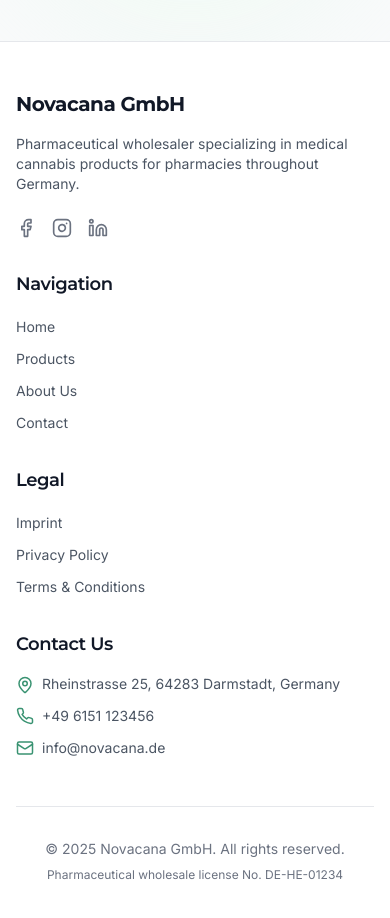
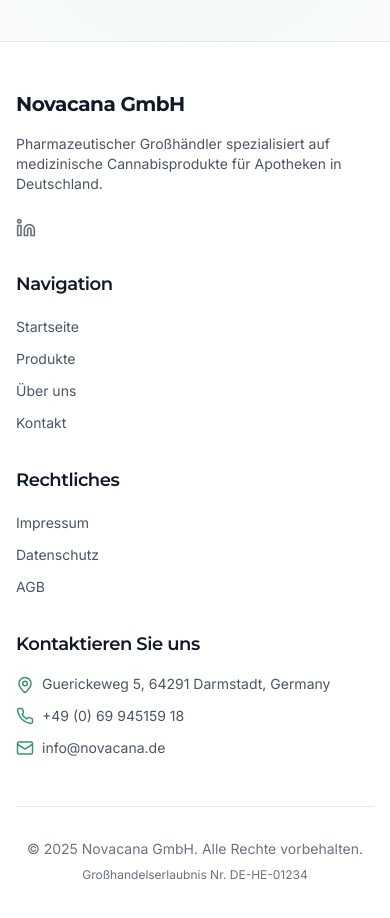
Before and after one commit to Novacana/novacana, a React (Vite) app: page /about in a window 390 px wide. Shown: the part 5040-5958 px from the top of the page. Built offline with nearby package versions, Linux system fonts and the light colour scheme.

Commit message:
Fix: Update contact information
Update contact information in the footer and contact us section with the new address, phone number, and LinkedIn link. Remove Facebook and Instagram links.

```diff
--- a/src/components/home/Contact.tsx
+++ b/src/components/home/Contact.tsx
@@ -9,7 +9,7 @@ import { useLanguage } from "@/contexts/LanguageContext";
 
 const Contact = () => {
   const { toast } = useToast();
-  const { t } = useLanguage();
+  const { t, language } = useLanguage();
   const [formData, setFormData] = useState({
     name: "",
     email: "",
@@ -170,8 +170,8 @@ const Contact = () => {
                   <div>
                     <h4 className="font-semibold text-gray-900 dark:text-white">{t('contact.info.address') || "Adresse"}</h4>
                     <p className="text-gray-600 dark:text-gray-300">
-                      Rheinstrasse 25<br />
-                      64283 Darmstadt<br />
+                      Guerickeweg 5<br />
+                      64291 Darmstadt<br />
                       Deutschland
                     </p>
                   </div>
@@ -182,8 +182,8 @@ const Contact = () => {
                   <div>
                     <h4 className="font-semibold text-gray-900 dark:text-white">{t('contact.info.phone') || "Telefon"}</h4>
                     <p className="text-gray-600 dark:text-gray-300">
-                      <a href="tel:+496151123456" className="hover:text-nova-600 dark:hover:text-nova-400">
-                        +49 6151 123456
+                      <a href="tel:+4969945159180" className="hover:text-nova-600 dark:hover:text-nova-400">
+                        +49 (0) 69 945159 18
                       </a>
                     </p>
                   </div>
--- a/src/components/layout/Footer.tsx
+++ b/src/components/layout/Footer.tsx
@@ -1,9 +1,11 @@
 
 import React from "react";
 import { Link } from "react-router-dom";
-import { Phone, Mail, MapPin, Facebook, Instagram, Linkedin } from "lucide-react";
+import { Phone, Mail, MapPin, Linkedin } from "lucide-react";
+import { useLanguage } from "@/contexts/LanguageContext";
 
 const Footer = () => {
+  const { t, language } = useLanguage();
   const currentYear = new Date().getFullYear();
 
   return (
@@ -14,32 +16,17 @@ const Footer = () => {
           <div className="space-y-4">
             <h3 className="text-xl font-bold text-gray-900 dark:text-white">Novacana GmbH</h3>
             <p className="text-gray-600 dark:text-gray-400 text-sm">
-              Pharmaceutical wholesaler specializing in medical cannabis products for pharmacies throughout Germany.
+              {language === 'de'
+                ? "Pharmazeutischer Großhändler spezialisiert auf medizinische Cannabisprodukte für Apotheken in Deutschland."
+                : "Pharmaceutical wholesaler specializing in medical cannabis products for pharmacies throughout Germany."}
             </p>
             <div className="flex space-x-4 pt-2">
               <a
-                href="https://facebook.com"
+                href="https://www.linkedin.com/company/novacanabrand/"
                 target="_blank"
                 rel="noopener noreferrer"
                 className="text-gray-500 hover:text-nova-500 dark:text-gray-400 dark:hover:text-nova-400 transition-colors"
-              >
-                <Facebook size={20} />
-                <span className="sr-only">Facebook</span>
-              </a>
-              <a
-                href="https://instagram.com"
-                target="_blank"
-                rel="noopener noreferrer"
-                className="text-gray-500 hover:text-nova-500 dark:text-gray-400 dark:hover:text-nova-400 transition-colors"
-              >
-                <Instagram size={20} />
-                <span className="sr-only">Instagram</span>
-              </a>
-              <a
-                href="https://linkedin.com"
-                target="_blank"
-                rel="noopener noreferrer"
-                className="text-gray-500 hover:text-nova-500 dark:text-gray-400 dark:hover:text-nova-400 transition-colors"
+                aria-label="LinkedIn"
               >
                 <Linkedin size={20} />
                 <span className="sr-only">LinkedIn</span>
@@ -49,14 +36,16 @@ const Footer = () => {
 
           {/* Navigation */}
           <div>
-            <h3 className="text-lg font-semibold text-gray-900 dark:text-white mb-4">Navigation</h3>
+            <h3 className="text-lg font-semibold text-gray-900 dark:text-white mb-4">
+              {language === 'de' ? 'Navigation' : 'Navigation'}
+            </h3>
             <ul className="space-y-2">
               <li>
                 <Link
                   to="/"
                   className="text-gray-600 hover:text-nova-500 dark:text-gray-400 dark:hover:text-nova-400 transition-colors text-sm"
                 >
-                  Home
+                  {language === 'de' ? 'Startseite' : 'Home'}
                 </Link>
               </li>
               <li>
@@ -64,15 +53,15 @@ const Footer = () => {
                   to="/products"
                   className="text-gray-600 hover:text-nova-500 dark:text-gray-400 dark:hover:text-nova-400 transition-colors text-sm"
                 >
-                  Products
+                  {language === 'de' ? 'Produkte' : 'Products'}
                 </Link>
               </li>
               <li>
                 <Link
-                  to="/#about"
+                  to="/about"
                   className="text-gray-600 hover:text-nova-500 dark:text-gray-400 dark:hover:text-nova-400 transition-colors text-sm"
                 >
-                  About Us
+                  {language === 'de' ? 'Über uns' : 'About Us'}
                 </Link>
               </li>
               <li>
@@ -80,7 +69,7 @@ const Footer = () => {
                   to="/#contact"
                   className="text-gray-600 hover:text-nova-500 dark:text-gray-400 dark:hover:text-nova-400 transition-colors text-sm"
                 >
-                  Contact
+                  {language === 'de' ? 'Kontakt' : 'Contact'}
                 </Link>
               </li>
             </ul>
@@ -88,14 +77,16 @@ const Footer = () => {
 
           {/* Legal */}
           <div>
-            <h3 className="text-lg font-semibold text-gray-900 dark:text-white mb-4">Legal</h3>
+            <h3 className="text-lg font-semibold text-gray-900 dark:text-white mb-4">
+              {language === 'de' ? 'Rechtliches' : 'Legal'}
+            </h3>
             <ul className="space-y-2">
               <li>
                 <Link
                   to="/imprint"
                   className="text-gray-600 hover:text-nova-500 dark:text-gray-400 dark:hover:text-nova-400 transition-colors text-sm"
                 >
-                  Imprint
+                  {language === 'de' ? 'Impressum' : 'Imprint'}
                 </Link>
               </li>
               <li>
@@ -103,7 +94,7 @@ const Footer = () => {
                   to="/privacy"
                   className="text-gray-600 hover:text-nova-500 dark:text-gray-400 dark:hover:text-nova-400 transition-colors text-sm"
                 >
-                  Privacy Policy
+                  {language === 'de' ? 'Datenschutz' : 'Privacy Policy'}
                 </Link>
               </li>
               <li>
@@ -111,7 +102,7 @@ const Footer = () => {
                   to="/terms"
                   className="text-gray-600 hover:text-nova-500 dark:text-gray-400 dark:hover:text-nova-400 transition-colors text-sm"
                 >
-                  Terms & Conditions
+                  {language === 'de' ? 'AGB' : 'Terms & Conditions'}
                 </Link>
               </li>
             </ul>
@@ -119,21 +110,23 @@ const Footer = () => {
 
           {/* Contact */}
           <div>
-            <h3 className="text-lg font-semibold text-gray-900 dark:text-white mb-4">Contact Us</h3>
+            <h3 className="text-lg font-semibold text-gray-900 dark:text-white mb-4">
+              {language === 'de' ? 'Kontaktieren Sie uns' : 'Contact Us'}
+            </h3>
             <ul className="space-y-3">
               <li className="flex items-start">
                 <MapPin size={18} className="mt-0.5 mr-2 text-nova-500 dark:text-nova-400 flex-shrink-0" />
                 <span className="text-gray-600 dark:text-gray-400 text-sm">
-                  Rheinstrasse 25, 64283 Darmstadt, Germany
+                  Guerickeweg 5, 64291 Darmstadt, Germany
                 </span>
               </li>
               <li className="flex items-center">
                 <Phone size={18} className="mr-2 text-nova-500 dark:text-nova-400 flex-shrink-0" />
                 <a
-                  href="tel:+496151123456"
+                  href="tel:+4969945159180"
                   className="text-gray-600 hover:text-nova-500 dark:text-gray-400 dark:hover:text-nova-400 transition-colors text-sm"
                 >
-                  +49 6151 123456
+                  +49 (0) 69 945159 18
                 </a>
               </li>
               <li className="flex items-center">
@@ -153,10 +146,12 @@ const Footer = () => {
         <div className="border-t border-gray-200 dark:border-gray-800 mt-12 pt-8">
           <div className="flex flex-col md:flex-row justify-between items-center">
             <p className="text-sm text-gray-500 dark:text-gray-400">
-              © {currentYear} Novacana GmbH. All rights reserved.
+              © {currentYear} Novacana GmbH. {language === 'de' ? 'Alle Rechte vorbehalten.' : 'All rights reserved.'}
             </p>
             <p className="text-xs text-gray-500 dark:text-gray-400 mt-2 md:mt-0">
-              Pharmaceutical wholesale license No. DE-HE-01234
+              {language === 'de'
+                ? "Großhandelserlaubnis Nr. DE-HE-01234"
+                : "Pharmaceutical wholesale license No. DE-HE-01234"}
             </p>
           </div>
         </div>
```
